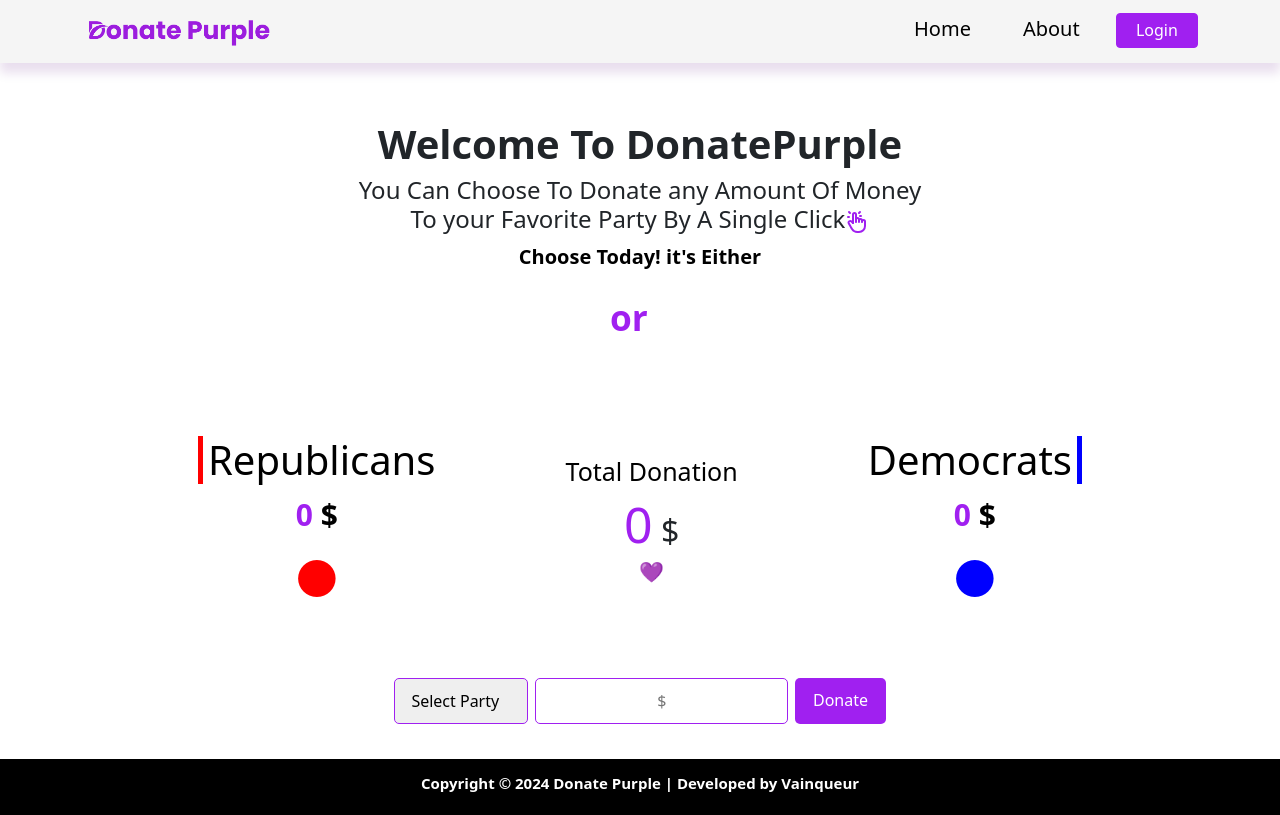
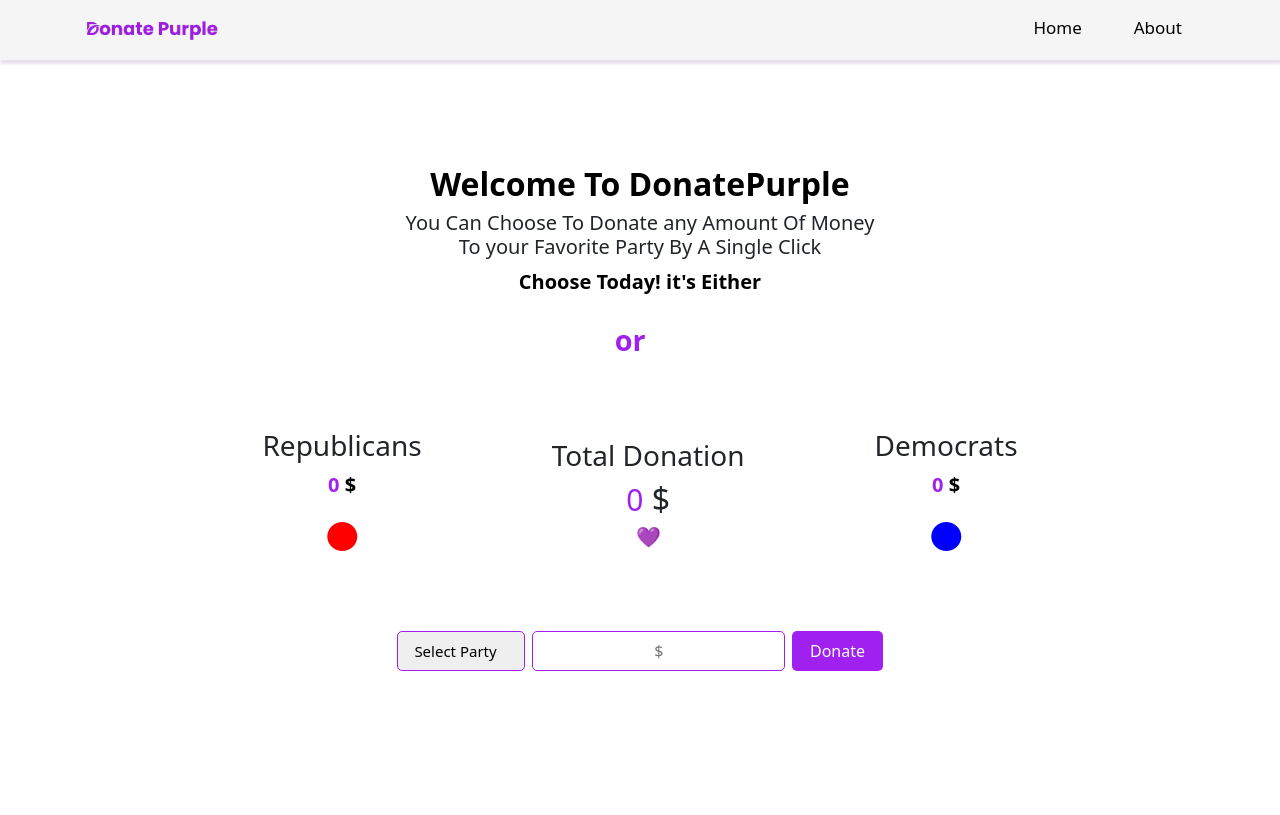
Before and after one commit to Niyonyungu/donate, a React (Create React App) app: page / in a window 1280 px wide. Built offline with nearby package versions, Linux system fonts and the light colour scheme.

Commit message:
feat/font sizes

```diff
--- a/src/components/Donate.jsx
+++ b/src/components/Donate.jsx
@@ -30,17 +30,17 @@ const Donate = () => {
     <div className={donat.container}>
       <div className={donat.parties}>
         <div className={donat.side}>
-          <h2 className={donat.rep}>Republicans</h2>
+          <h3 className={donat.rep}>Republicans</h3>
           <p>{republicansDonations} <span>$</span></p>
           <div className={donat.bubble1}>&#9679;</div>
         </div>
         <div className={donat.center}>
-          <h1>Total Donation</h1>
+          <h3>Total Donation</h3>
           <h2><span className={donat.total}>{totalDonations}</span> $ </h2>
           <div className={donat.bubble3}>&#128156;</div>
         </div>
         <div className={donat.side}>
-          <h2 className={donat.dem}>Democrats</h2>
+          <h3 className={donat.dem}>Democrats</h3>
           <p>{democratsDonations}<span> $</span></p>
           <div className={donat.bubble2}>&#9679;</div>
         </div>
--- a/src/components/Donate.module.css
+++ b/src/components/Donate.module.css
@@ -3,11 +3,13 @@
     flex-direction: column;
     align-items: center;
     justify-content: center;
-    margin-top: 20px;
+    /* margin-top: -20px !important; */
 }
+
 .container h1{
     font-size: 20px;
 }
+
 .total{
     color: #A020F0;
     font-size: 50px;
@@ -18,7 +20,7 @@
     flex-direction: row;
     gap: 60px;
     margin-bottom: 10px;
-    margin-top: 10px;
+    margin-top: 5px;
 }
 .side{
     padding: 60px;
@@ -42,7 +44,7 @@
 .side p{
     color: #A020F0;
     font-weight: 700 !important;
-    font-size: 30px;
+    font-size: 20px;
 }
 
 .side span{
@@ -62,15 +64,19 @@
     font-size: 25px;
 }
 
+.total{
+  font-size: 30px;
+}
+
 .rep{
     font-weight: 500 !important;
-    border-left: 5px solid red;
-    padding-left: 5px;
+    /* border-left: 5px solid red; */
+    /* padding-left: 5px; */
 }
 .dem{
     font-weight: 500 !important;
-    border-right: 5px solid blue;
-    padding-right: 5px;
+    /* border-right: 5px solid blue; */
+    /* padding-right: 5px; */
 }
 
 
@@ -86,7 +92,7 @@
 }
 
 .bubble1{
-  font-size: 50px;
+  font-size: 40px;
   line-height: 1;
   color: red;
   margin: 0 auto;
@@ -96,7 +102,7 @@
 }
 
   .bubble2{
-    font-size: 50px;
+    font-size: 40px;
     line-height: 1;
     color: blue;
     margin: 0 auto;
@@ -124,11 +130,15 @@
     -moz-appearance: none;
      appearance: none;
     padding: 8px 24px 8px 16px;
+    height: 40px;
+    display: flex;
+    align-items: center;
+    justify-content: center;
     border: 1px solid #A020F0;
     outline: none;
     border-radius: 5px;
     position: relative;
-    font-size: 16px;
+    font-size: 15px;
     cursor: pointer;
 }
 
@@ -137,6 +147,7 @@
 .inp{
     outline: none;
     padding: 10px;
+    height: 40px;
     box-sizing: border-box;
     text-align: center;
     display: flex;
@@ -162,6 +173,7 @@ input[type=number]::-webkit-outer-spin-button {
     color: white;
     border: 0;
     border-radius: 5px;
+    height: 40px;
   }
 
   .dontatebtnr{
--- a/src/components/Home/Home.js
+++ b/src/components/Home/Home.js
@@ -1,18 +1,18 @@
 import React from "react";
 import Type from "./Type";
-import { TbHandClick } from "react-icons/tb";
+// import { TbHandClick } from "react-icons/tb";
 import Donate from "../Donate";
 
 function Home() {
   return (
     <section className="home-container">
       <div className="type-head">
-        <h1>Welcome To DonatePurple</h1>
-        <h4>You Can Choose To Donate any Amount Of Money
+        <h2>Welcome To DonatePurple</h2>
+        <h5>You Can Choose To Donate any Amount Of Money
           <br /> To your Favorite Party By A Single Click
-          <span><TbHandClick className="click" />
-        </span>
-        </h4>
+          {/* <span><TbHandClick className="click" />
+              </span>  */}
+        </h5>
          <p>Choose Today! it's Either</p>
          <Type className="type" />
       </div>
--- a/src/components/Navbar.js
+++ b/src/components/Navbar.js
@@ -3,10 +3,10 @@ import Navbar from "react-bootstrap/Navbar";
 import Nav from "react-bootstrap/Nav";
 import Container from "react-bootstrap/Container";
 import logo from "../Assets/Purple@3x.png";
-import Button from "react-bootstrap/Button";
+// import Button from "react-bootstrap/Button";
 import { Link } from "react-router-dom";
 import { Outlet } from "react-router-dom";
-import Footer from "../components/Footer";
+// import Footer from "../components/Footer";
 
 function NavBar() {
   const [expand, updateExpanded] = useState(false);
@@ -44,7 +44,7 @@ function NavBar() {
               About
               </Nav.Link>
             </Nav.Item>
-            <Nav.Item className="fork-btn">
+            {/* <Nav.Item className="fork-btn">
               <Button
                 href=""
                 target="_blank"
@@ -52,13 +52,13 @@ function NavBar() {
               >
               Login
               </Button>
-            </Nav.Item>
+            </Nav.Item> */}
           </Nav>
         </Navbar.Collapse>
       </Container>
     </Navbar>
     <Outlet/>
-    <Footer/>
+    {/* <Footer/> */}
     </div>
   );
 }
--- a/src/style.css
+++ b/src/style.css
@@ -1,5 +1,4 @@
 html {
-
   --imp-text-color: #A020F0;
 }
 
@@ -13,10 +12,10 @@ button:focus {
 /* Navbar Section  */
 /* --------- */
 .sticky {
-  height: 63px;
+  height: 60px;
   background-color: whitesmoke !important;
   transition: all 0.3s ease-out 0s !important;
-  box-shadow: 0px 10px 10px 0px #56047c21 !important;
+  box-shadow: 1px 3px 3px 1px #56047c21 !important;
 }
 
 
@@ -98,14 +97,14 @@ button:focus {
 }
 
 .logo {
-  height: 1.8em !important;
+  height: 1.3em !important;
   /* width: 8.5em !important; */
 }
 
 
 .navbar-nav .nav-link {
   color: black !important;
-  font-size: 20px;
+  font-size: 17px;
   padding-right: 1rem !important;
   padding-left: 1rem !important;
 }
@@ -158,7 +157,7 @@ button:focus {
   flex-direction: column;
   align-items: center;
   justify-content: center;
-  padding-bottom: 30px;
+  padding-bottom: 20px;
 }
 .click{
   color: #A020F0;
@@ -169,21 +168,17 @@ button:focus {
   flex-direction: column;
   align-items: center;
   justify-content: center;
-  margin-top: 12%;
+  margin-top: 7%;
 }
 
 @media (max-width: 767px) {
   .type-head{
     margin-top: 50px !important;
   }
-
-
 }
 
-
-
-
-.type-head h1{
+.type-head h2{
+  color: black;
   font-weight: 700 !important;
 }
 .type-head p{
@@ -193,7 +188,7 @@ button:focus {
 }
 
 @media (max-width: 390px){
-  .type-head h1{
+  .type-head h2{
     margin-top: 80px;
    font-size: 10px;
   }
@@ -207,12 +202,12 @@ button:focus {
 
 
 .Typewriter__wrapper {
-  font-size: 2.2em !important;
+  font-size: 1.8em !important;
   color: #A020F0 !important;
   font-weight: 600 !important;
 }
 .Typewriter__cursor {
-  font-size: 2.4em !important;
+  font-size: 2.1em !important;
   color: #A020F0 !important;
 }
 
```
